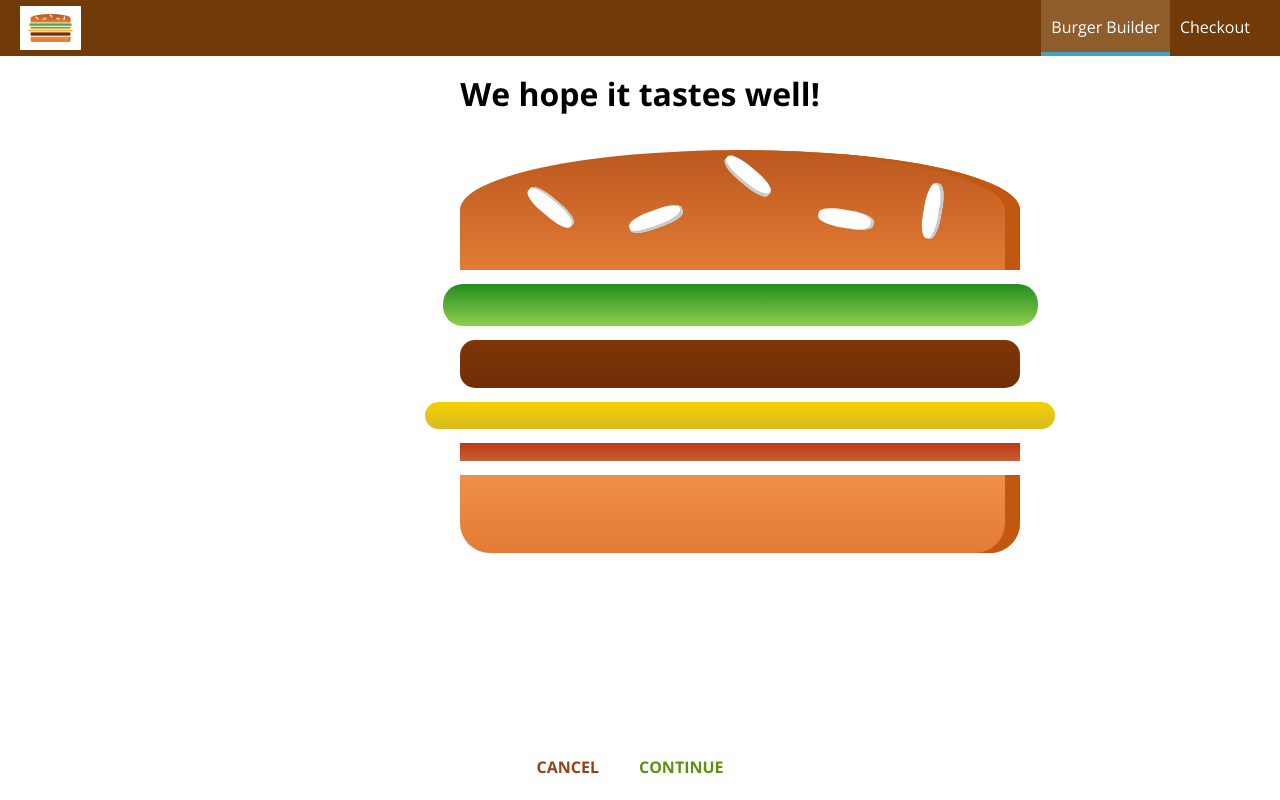
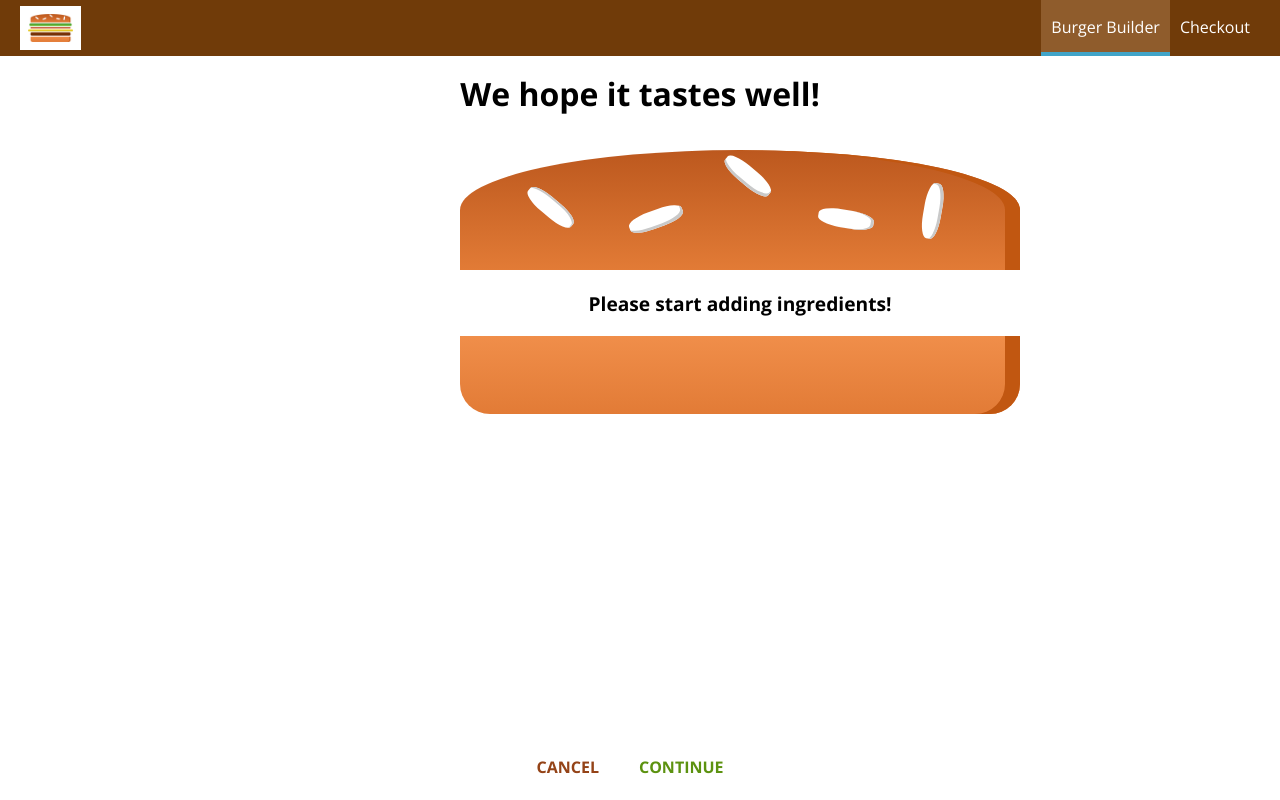
Before and after one commit to gorlina13/burger-builder, a React (Create React App) app: page /checkout in a window 1280 px wide. Built offline with nearby package versions, Linux system fonts and the light colour scheme.

Commit message:
Pass ingredients via query params

```diff
--- a/src/containers/BurgerBuilder/BurgerBuilder.js
+++ b/src/containers/BurgerBuilder/BurgerBuilder.js
@@ -137,7 +137,18 @@
     //     purchasing: false
     //   });
     // });
-    this.props.history.push('/checkout');
+    const queryParams = [];
+
+    for (let i in this.state.ingredients) {
+      queryParams.push(encodeURIComponent(i) + '=' + encodeURIComponent(this.state.ingredients[i]));
+    }
+
+    const queryString = queryParams.join('&');
+
+    this.props.history.push({
+      pathname: '/checkout',
+      search: '?' + queryString
+    });
   }
 
   render () {
--- a/src/containers/Checkout/Checkout.js
+++ b/src/containers/Checkout/Checkout.js
@@ -9,6 +9,15 @@
       cheese: 1,
       bacon: 1
     }
+  }
+
+  componentDidMount() {
+    const query = new URLSearchParams(this.props.location.search);
+    const ingredients = {};
+    for (let param of query.entries()) {
+      ingredients[param[0]] = +param[1]
+    }
+    this.setState({ingredients: ingredients});
   }
 
   checkoutCancelledHandler = () => {
```
